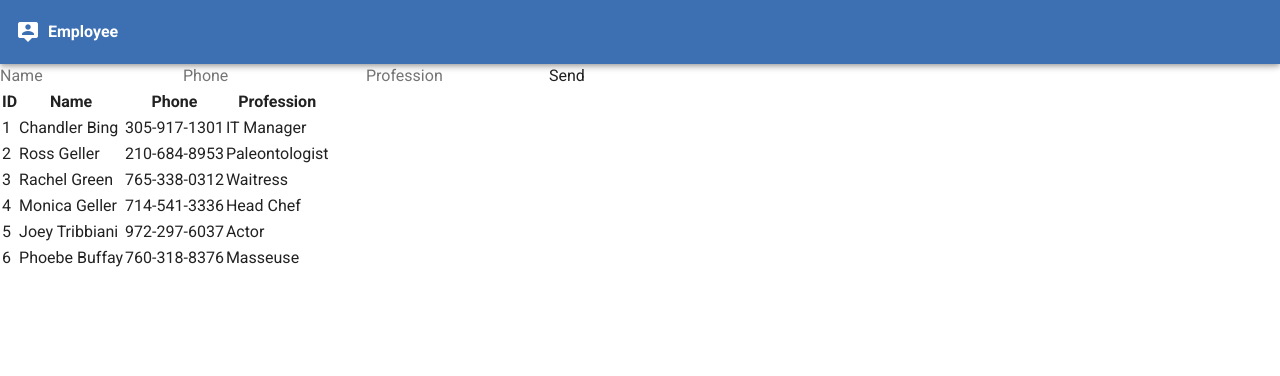
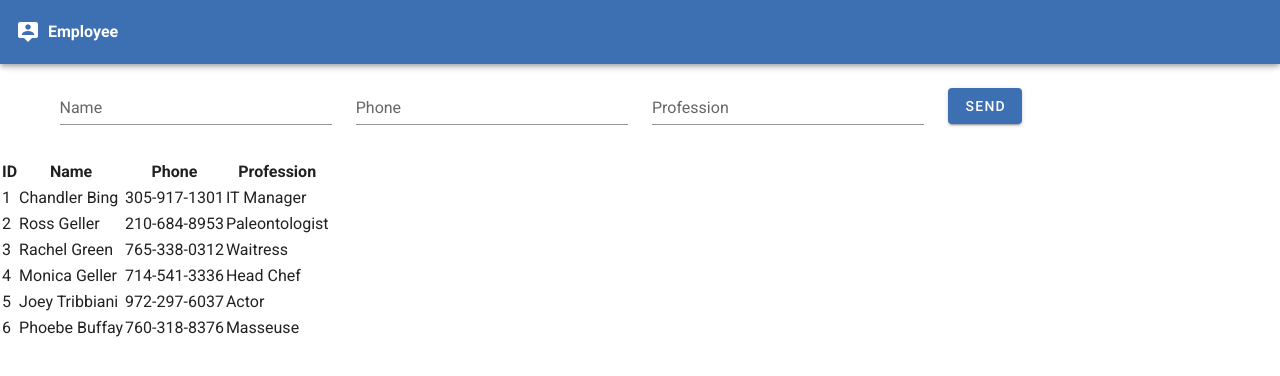
Before and after one commit to jesswu1551/vue-vuetify, a Vue app: page / in a window 1280 px wide. Shown: the top 376 px of the page. Built offline with nearby package versions, Linux system fonts and the light colour scheme.

Commit message:
update grid layout and form input fields style

```diff
--- a/src/components/InputForm.vue
+++ b/src/components/InputForm.vue
@@ -1,8 +1,20 @@
 <template>
-  <div>
-    <input placeholder="Name">
-    <input placeholder="Phone">
-    <input placeholder="Profession">
-    <button>Send</button>
-  </div>
+<v-form>
+  <v-container>
+    <v-row>
+      <v-col cols="12" sm="3">
+        <v-text-field label="Name" value=""></v-text-field>
+      </v-col>
+      <v-col cols="12" sm="3">
+        <v-text-field label="Phone" value=""></v-text-field>
+      </v-col>
+      <v-col cols="12" sm="3">
+        <v-text-field label="Profession" value=""></v-text-field>
+      </v-col>
+      <v-col cols="12" sm="3">
+        <v-btn class="mt-3" color="primary">Send</v-btn>
+      </v-col>
+    </v-row>
+  </v-container>
+</v-form>
 </template>
```
